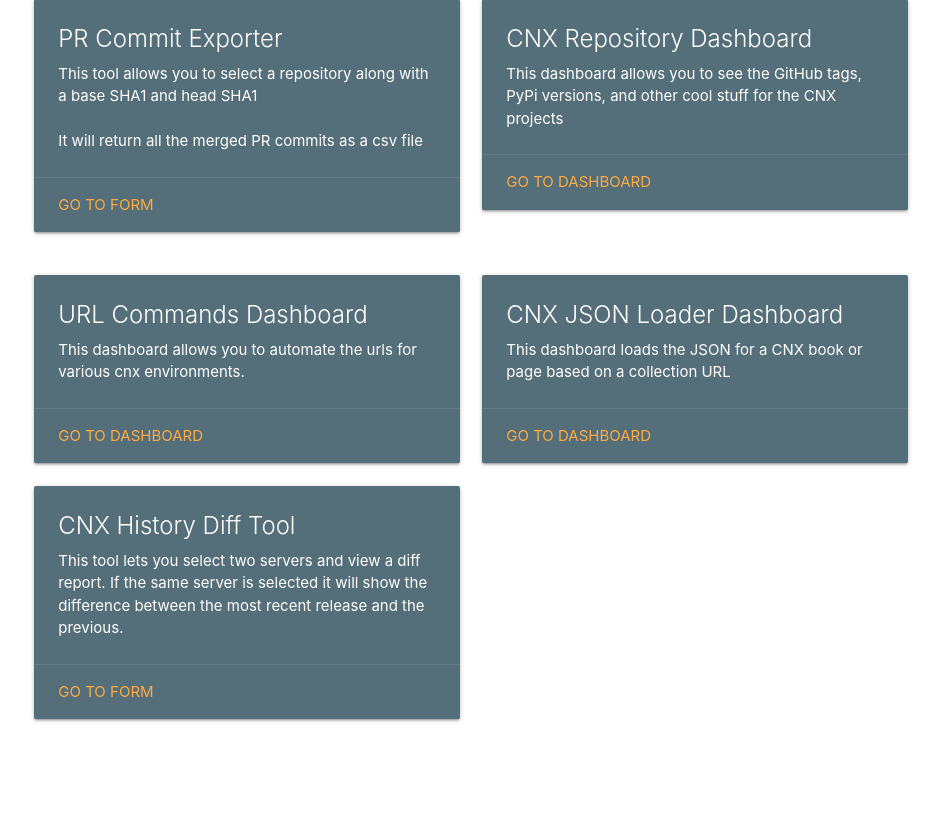
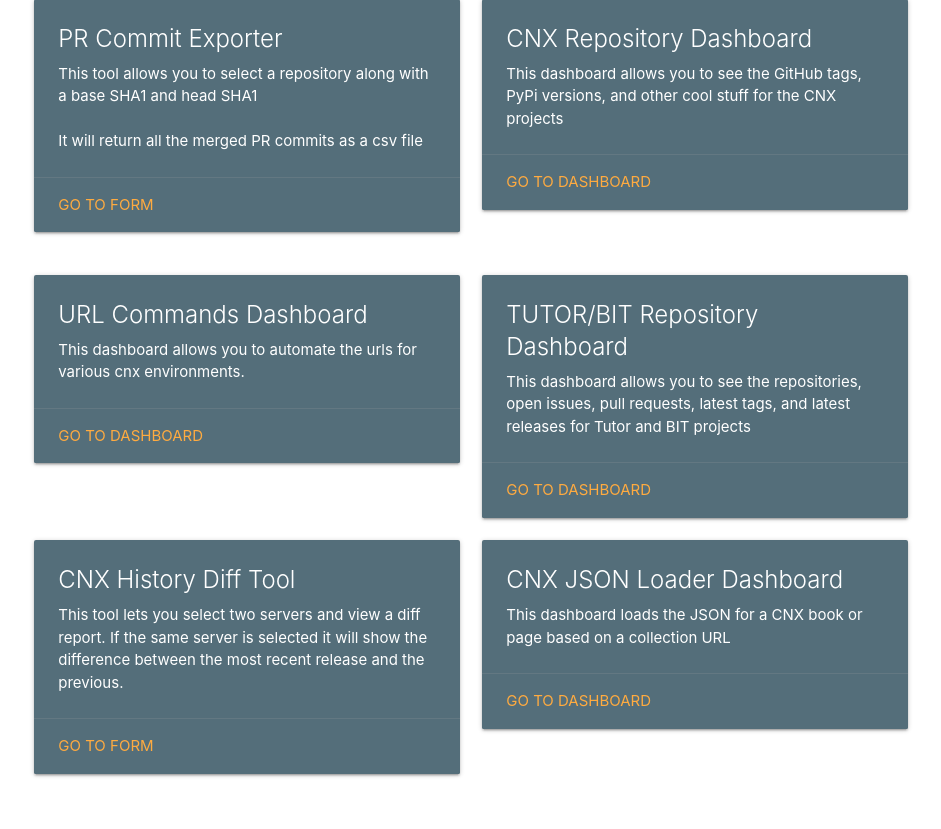
Before and after one commit to openstax/qualitas-server, a Flask app: page / in a window 1280 px wide. Shown: the part 73-902 px from the top of the page, without its empty margins (169-1110 px from the left). Before the commit the page ends 795 px from the top, so only its background shows below. Run offline with Flask 2, Linux system fonts and the light colour scheme; parts of the project's set-up code (start-up, migrations or seed data) failed here and were passed over; some libraries are stand-ins or nearby versions.

Commit message:
added card to home page that loads new dashboard and changed route name

```diff
--- a/qualitas/dashboards/views.py
+++ b/qualitas/dashboards/views.py
@@ -27,7 +27,7 @@ def cnx_json_loader():
 
 
 @dashboards.route('/tutor-repos')
-def tutor_versions():
+def tutor_repos():
     client = app.github.client
     repository_data = get_repository_dashboard_data(client, TUTOR_REPOS)
 
--- a/qualitas/templates/home/home.html
+++ b/qualitas/templates/home/home.html
@@ -54,11 +54,13 @@
       <div class="col s12 m6">
         <div class="card blue-grey darken-1">
           <div class="card-content white-text">
-            <span class="card-title">CNX JSON Loader Dashboard</span>
-            <p>This dashboard loads the JSON for a CNX book or page based on a collection URL</p>
+            <span class="card-title">TUTOR/BIT Repository Dashboard</span>
+            <p>This dashboard allows you to see the repositories, open issues,
+              pull requests, latest tags, and latest releases for
+              Tutor and BIT projects</p>
           </div>
           <div class="card-action">
-            <a href="{{ url_for('dashboards.cnx_json_loader') }}">Go To
+            <a href="{{ url_for('dashboards.tutor_repos') }}">Go To
               Dashboard</a>
           </div>
         </div>
@@ -79,6 +81,19 @@
         </div>
       </div>
 
+        <div class="col s12 m6">
+        <div class="card blue-grey darken-1">
+          <div class="card-content white-text">
+            <span class="card-title">CNX JSON Loader Dashboard</span>
+            <p>This dashboard loads the JSON for a CNX book or page based on a collection URL</p>
+          </div>
+          <div class="card-action">
+            <a href="{{ url_for('dashboards.cnx_json_loader') }}">Go To
+              Dashboard</a>
+          </div>
+        </div>
+      </div>
+
       </div>
 
     </div>
```
